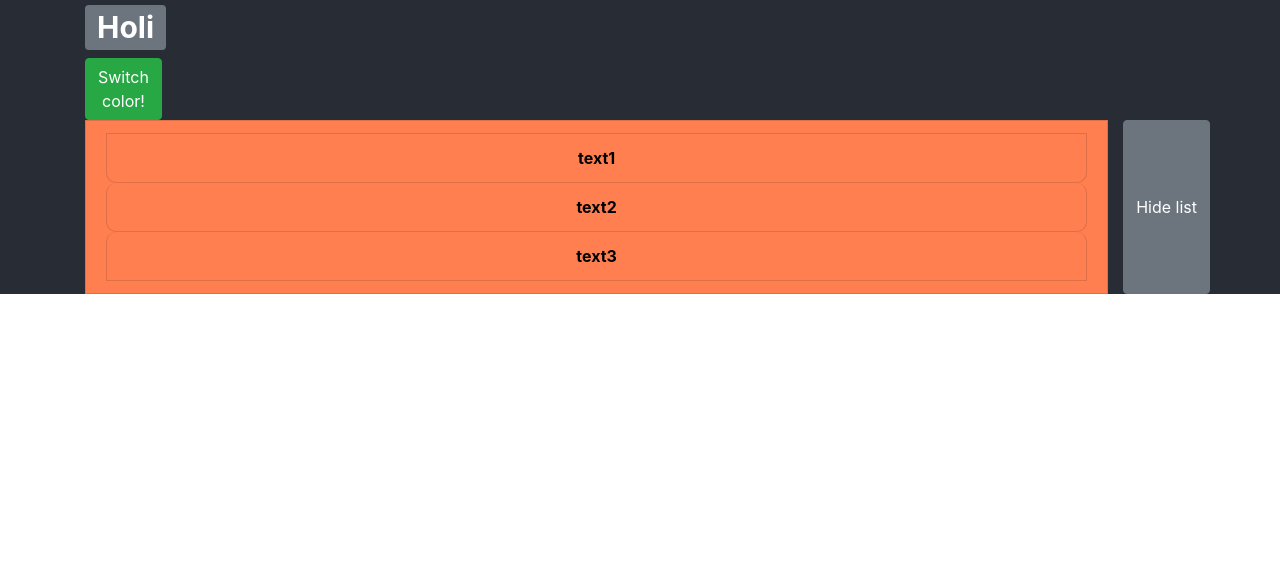
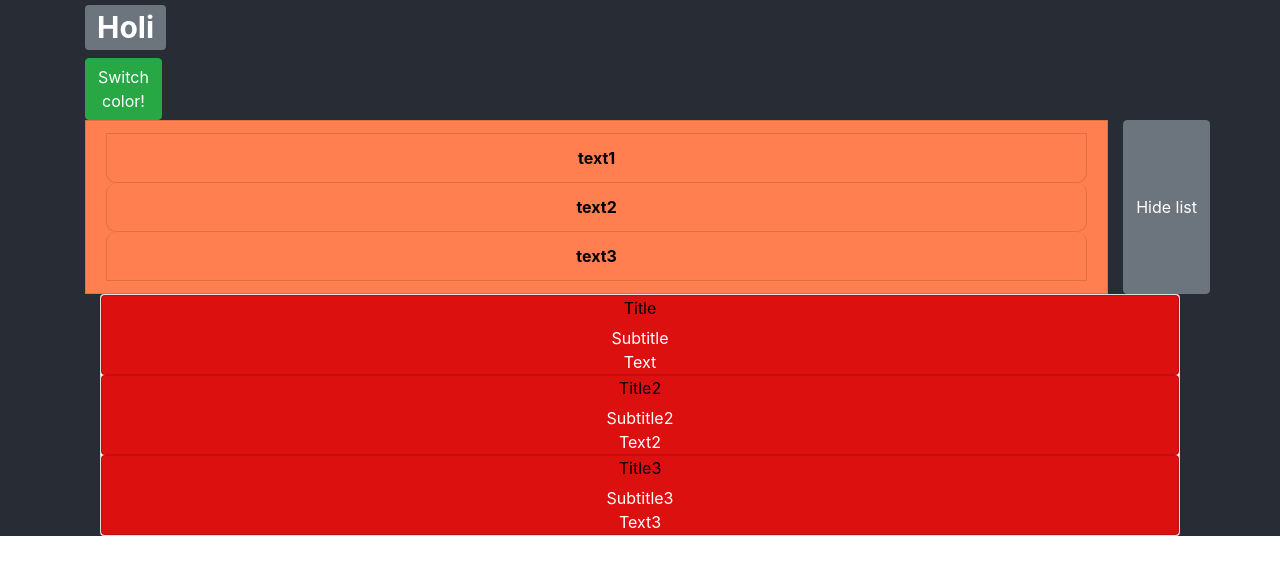
Before and after one commit to Karen1501/react, a React (Create React App) app in the folder my-first-app/: page / in a window 1280 px wide. Shown: the top 574 px of the page. Built offline with nearby package versions, Linux system fonts and the light colour scheme.

Commit message:
:octocat: post

```diff
--- a/my-first-app/src/App.js
+++ b/my-first-app/src/App.js
@@ -4,6 +4,7 @@ import "./App.css";
 // Components
 import SwitchExample from "./components/SwitchExample";
 import List from "./components/Lista";
+import Post from "./components/Post";
 
 function App() {
   return (
--- a/my-first-app/src/components/Lista/index.js
+++ b/my-first-app/src/components/Lista/index.js
@@ -1,4 +1,6 @@
 import React, { Component } from "react";
+
+import Post from "../Post/index";
 
 import "./List.css";
 import {
@@ -67,6 +69,7 @@ class List extends Component {
             {activeList ? "Hide list" : "Show list"}
           </Button>
         </Row>
+        <Post />
       </Container>
     );
   }
--- a/my-first-app/src/components/Post/index.js
+++ b/my-first-app/src/components/Post/index.js
@@ -1,5 +1,6 @@
-/*
 import React, { Component } from "react";
+import "./post.css";
+
 import {
   Card,
   Button,
@@ -8,6 +9,7 @@ import {
   CardColumns,
   CardSubtitle,
   CardBody,
+  Container,
 } from "reactstrap";
 
 const elements = [
@@ -16,43 +18,33 @@ const elements = [
     subtitle: "Subtitle",
     text: "Text",
   },
+  {
+    title: "Title2",
+    subtitle: "Subtitle2",
+    text: "Text2",
+  },
+  {
+    title: "Title3",
+    subtitle: "Subtitle3",
+    text: "Text3",
+  },
 ];
 
 class Post extends Component {
   render() {
-    <div>
-      <CardColumns>
-        <Card
-          body
-          inverse
-          style={{ backgroundColor: "#333", borderColor: "#333" }}
-        >
-          <CardBody>
-            <CardTitle>{props.CardTitle}</CardTitle>
-            <CardSubtitle>{props.CardSubtitle}</CardSubtitle>
-            <CardText>{props.CardText}</CardText>
-            <Button>GO</Button>
-          </CardBody>
-        </Card>
-      </CardColumns>
-    </div>;
+    const UIElements = elements.map(({ title, subtitle, text }, index) => (
+      <Card key={index} className="card-wrapp">
+        <CardTitle>{title}</CardTitle>
+        <CardSubtitle>{subtitle}</CardSubtitle>
+        <CardText>{text}</CardText>
+      </Card>
+    ));
+    return (
+      <Container>
+        <Card className="Card-post">{UIElements}</Card>
+      </Container>
+    );
   }
 }
 
-function Post(props) {
-  let UIElements = elements.map((title, subtitle, text, Button) => {
-    return (
-      <Post
-        Id={ID}
-        title={title}
-        subtitle={subtitle}
-        text={text}
-        button={Button}
-      ></Post>
-    );
-  });
-}
-
 export default Post;
-
-*/
--- /dev/null
+++ b/my-first-app/src/components/Post/post.css
@@ -0,0 +1,7 @@
+.card-wrapp {
+  background: rgb(221, 16, 16) !important;
+  color: white;
+}
+.card-title {
+  color: black;
+}
```
